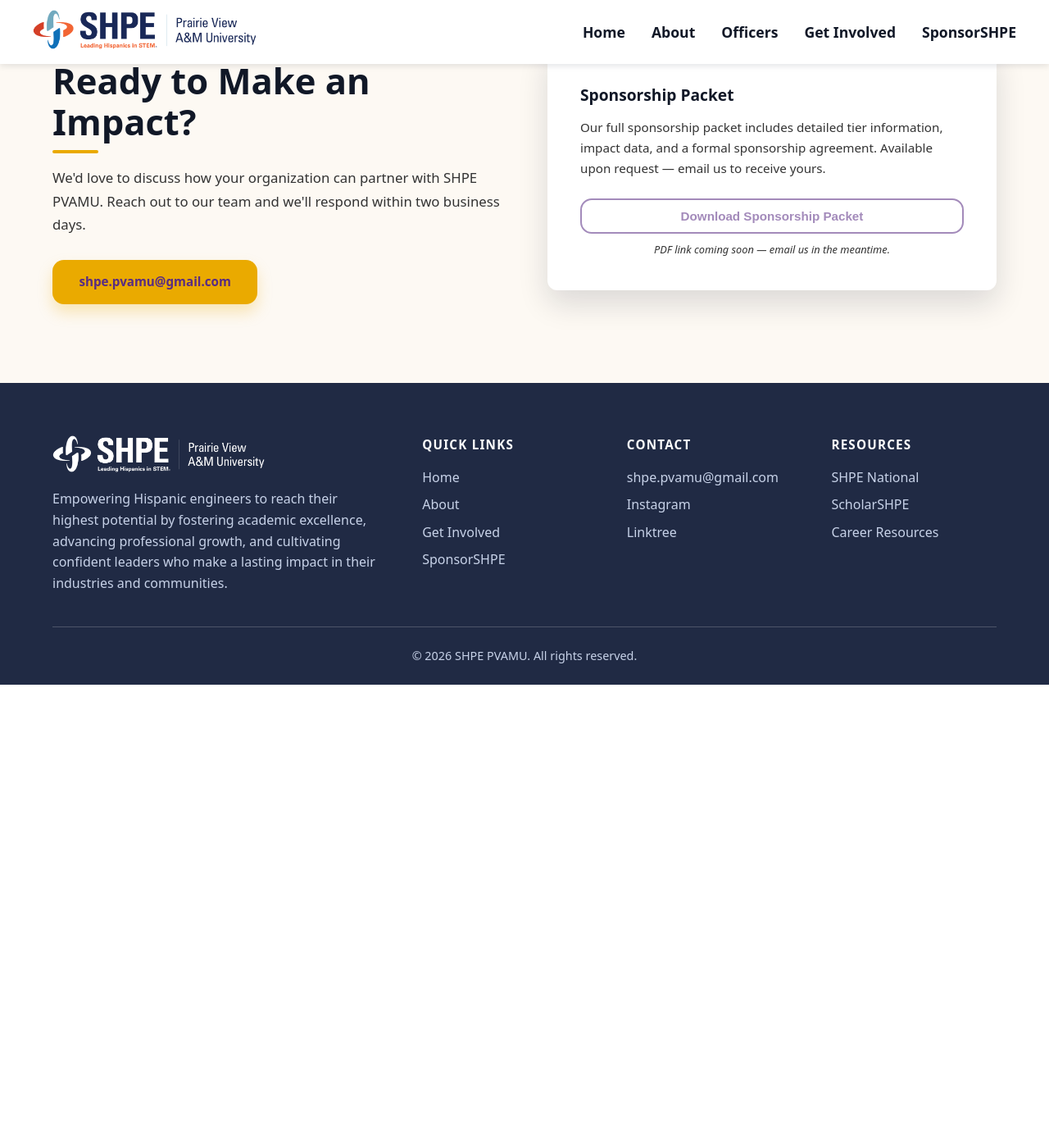
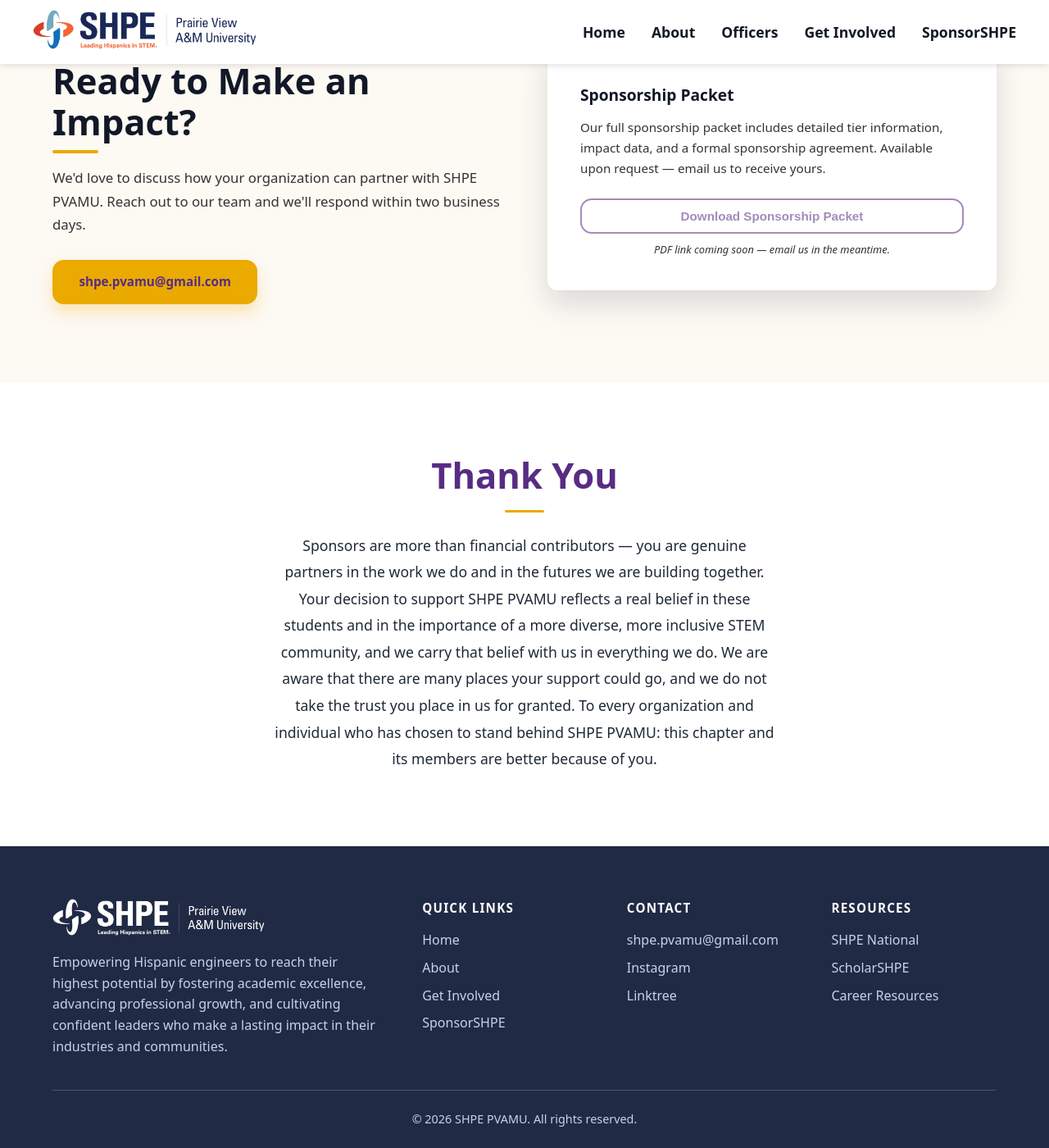
Before and after one commit to NestorYandel/pvamu-shpe-website, a Jekyll site: the page built from sponsorshpe.md, in a window 1280 px wide and 1400 px high, scrolled down 3692 px. Shown: the whole window at 82% size. Built offline with Jekyll 4.4.1, drawn with Linux system fonts in a browser that asks for light colours; before the commit the page ends 4527 px from its top, so only the background shows below that.

Commit message:
Thank you message

```diff
--- a/assets/css/custom.css
+++ b/assets/css/custom.css
@@ -1453,6 +1453,43 @@
   text-align: center;
   color: var(--color-footer-text);
   font-size: 0.9rem;
+}
+
+/* ===== SPONSORSHPE: THANK YOU ===== */
+
+.sp-thanks {
+  padding: 80px 0 90px;
+  text-align: center;
+  background: var(--color-surface);
+}
+
+.sp-thanks-inner {
+  max-width: 660px;
+  margin: 0 auto;
+  padding: 0 1.5rem;
+}
+
+.sp-thanks-heading {
+  font-size: clamp(2rem, 3.4vw, 2.75rem);
+  font-weight: 800;
+  color: var(--color-purple);
+  margin-bottom: 1.5rem;
+}
+
+.sp-thanks-heading::after {
+  content: "";
+  display: block;
+  width: 48px;
+  height: 3px;
+  background: var(--color-gold);
+  border-radius: 2px;
+  margin: 0.6rem auto 0;
+}
+
+.sp-thanks-body {
+  color: var(--color-text-muted);
+  font-size: 1.1rem;
+  line-height: 1.85;
 }
 
 /* ── Footer mobile responsive ── */
--- a/sponsorshpe.md
+++ b/sponsorshpe.md
@@ -289,4 +289,14 @@
     </div>
   </section>
 
+  <!-- ── 7. THANK YOU ───────────────────────────────── -->
+  <section class="sp-thanks" aria-labelledby="sp-thanks-title">
+    <div class="sp-thanks-inner">
+      <h2 id="sp-thanks-title" class="sp-thanks-heading">Thank You</h2>
+      <p class="sp-thanks-body">
+        Sponsors are more than financial contributors — you are genuine partners in the work we do and in the futures we are building together. Your decision to support SHPE PVAMU reflects a real belief in these students and in the importance of a more diverse, more inclusive STEM community, and we carry that belief with us in everything we do. We are aware that there are many places your support could go, and we do not take the trust you place in us for granted. To every organization and individual who has chosen to stand behind SHPE PVAMU: this chapter and its members are better because of you.
+      </p>
+    </div>
+  </section>
+
 </div>
```
